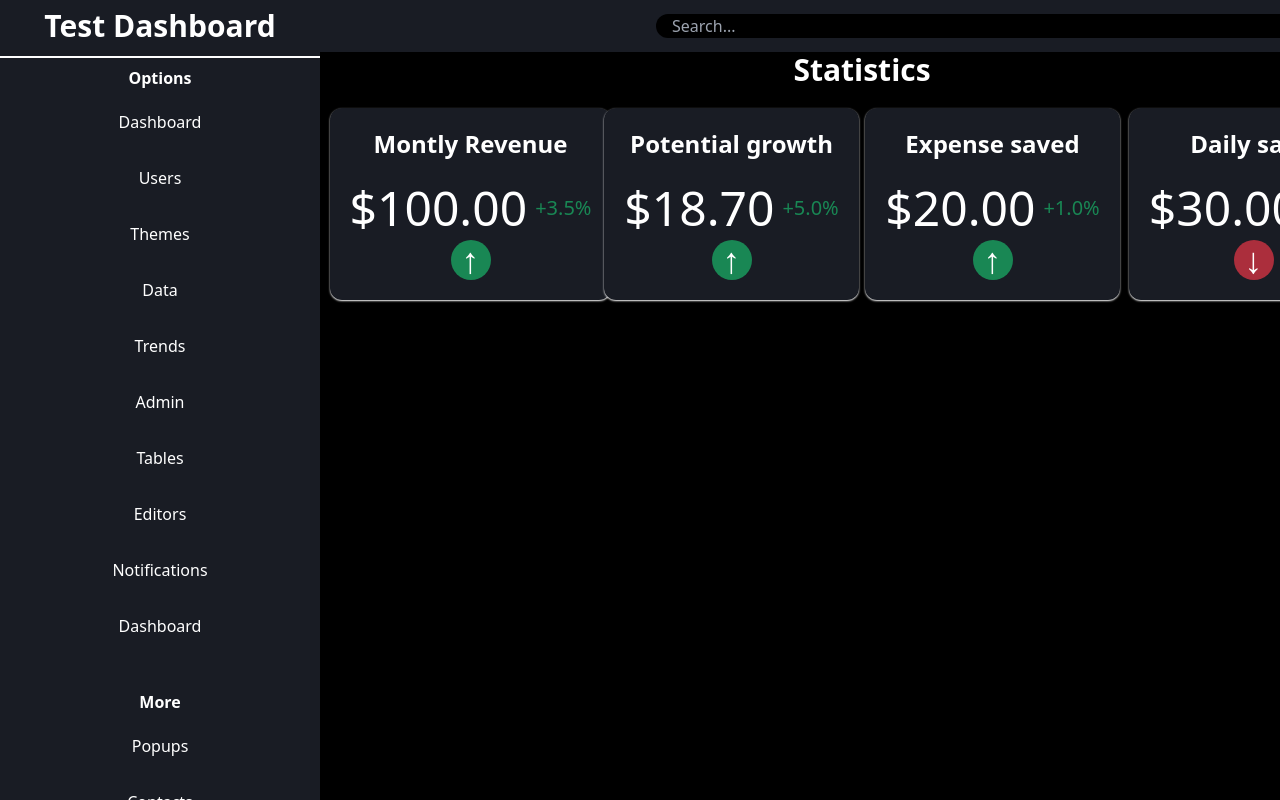
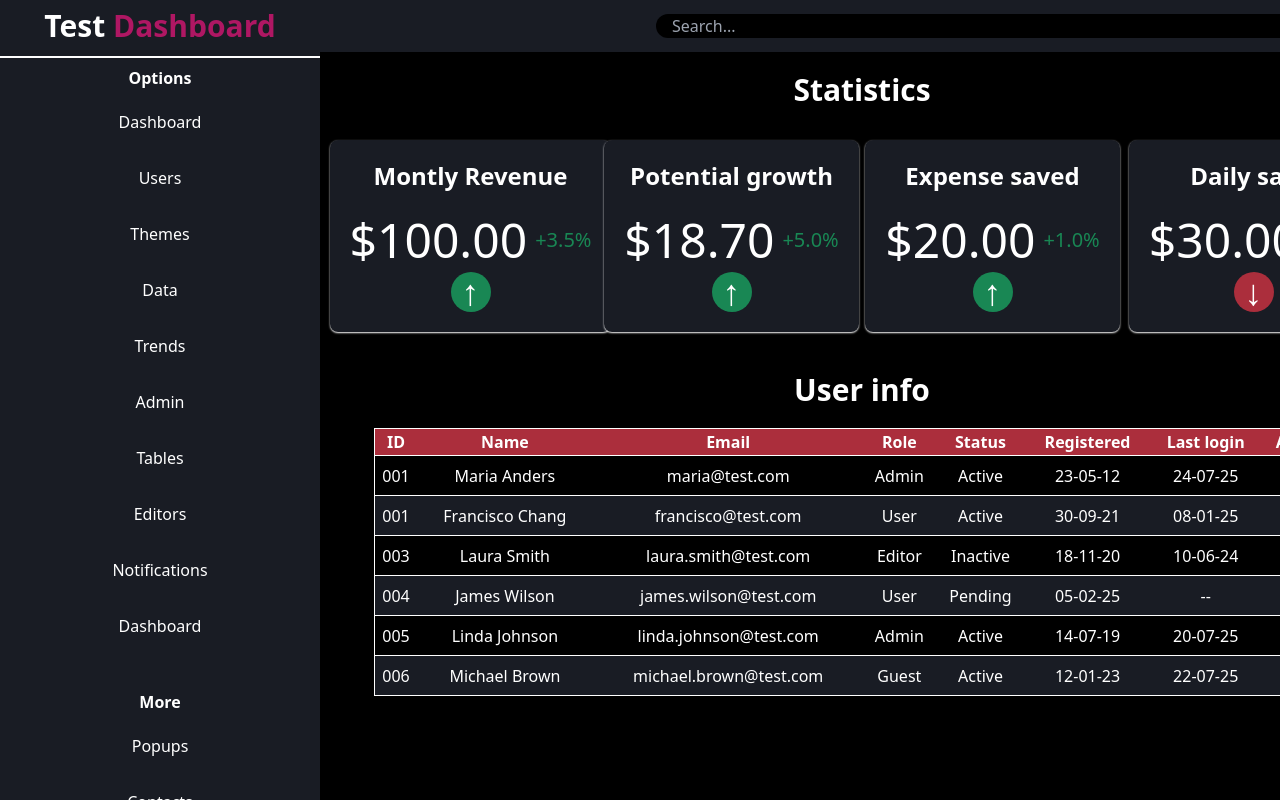
Before and after one commit to Sanish-Ramlal-crdn/tailwind-practice, a plain HTML site: page project-3-admin-dashboard/index.html in a window 1280 px wide. Shown: the top 800 px of the page. Drawn offline with nearby package versions, Linux system fonts and the light colour scheme.

Commit message:
Project 3: adding table to the dashboard
Co-Authored-By: Sanish1246 <71644048+Sanish1246@users.noreply.github.com>

```diff
--- a/project-3-admin-dashboard/index.html
+++ b/project-3-admin-dashboard/index.html
@@ -8,10 +8,12 @@
     <title>Admin Dashboard</title>
 </head>
 
-<body class="flex flex-row">
+<body>
+    <div class="flex flex-row">
         <nav class="fixed left-0 h-screen bg-[#191C24] flex flex-col md:w-80 sm:w-40">
             <div class="flex flex-col">
-            <h1 class="md:text-3xl sm:text-xl text-white font-bold m-auto mt-2">Test Dashboard</h1>
+                <h1 class="md:text-3xl sm:text-xl text-white font-bold m-auto mt-2">Test <span
+                        class="text-[#AF1763]">Dashboard</span></h1>
                 <hr class="border border-white h-0.5 mt-3 mb-2 font-extrabold">
             </div>
 
@@ -19,17 +21,23 @@
                 <h2 class="text-gray font-bold">Options</h2>
                 <p class="w-full px-3 py-3 text-center ml-2 mr-2 rounded-lg hover:bg-black hover:cursor-pointer mt-2">
                     Dashboard</p>
-            <p class="w-full px-3 py-3 text-center ml-2 mr-2 rounded-lg hover:bg-black hover:cursor-pointer mt-2">Users
+                <p class="w-full px-3 py-3 text-center ml-2 mr-2 rounded-lg hover:bg-black hover:cursor-pointer mt-2">
+                    Users
                 </p>
-            <p class="w-full px-3 py-3 text-center ml-2 mr-2 rounded-lg hover:bg-black hover:cursor-pointer mt-2">Themes
+                <p class="w-full px-3 py-3 text-center ml-2 mr-2 rounded-lg hover:bg-black hover:cursor-pointer mt-2">
+                    Themes
                 </p>
-            <p class="w-full px-3 py-3 text-center ml-2 mr-2 rounded-lg hover:bg-black hover:cursor-pointer mt-2">Data
+                <p class="w-full px-3 py-3 text-center ml-2 mr-2 rounded-lg hover:bg-black hover:cursor-pointer mt-2">
+                    Data
                 </p>
-            <p class="w-full px-3 py-3 text-center ml-2 mr-2 rounded-lg hover:bg-black hover:cursor-pointer mt-2">Trends
+                <p class="w-full px-3 py-3 text-center ml-2 mr-2 rounded-lg hover:bg-black hover:cursor-pointer mt-2">
+                    Trends
                 </p>
-            <p class="w-full px-3 py-3 text-center ml-2 mr-2 rounded-lg hover:bg-black hover:cursor-pointer mt-2">Admin
+                <p class="w-full px-3 py-3 text-center ml-2 mr-2 rounded-lg hover:bg-black hover:cursor-pointer mt-2">
+                    Admin
                 </p>
-            <p class="w-full px-3 py-3 text-center ml-2 mr-2 rounded-lg hover:bg-black hover:cursor-pointer mt-2">Tables
+                <p class="w-full px-3 py-3 text-center ml-2 mr-2 rounded-lg hover:bg-black hover:cursor-pointer mt-2">
+                    Tables
                 </p>
                 <p class="w-full px-3 py-3 text-center ml-2 mr-2 rounded-lg hover:bg-black hover:cursor-pointer mt-2">
                     Editors</p>
@@ -39,7 +47,8 @@
                     Dashboard</p>
 
                 <h2 class="text-gray font-bold mt-10">More</h2>
-            <p class="w-full px-3 py-3 text-center ml-2 mr-2 rounded-lg hover:bg-black hover:cursor-pointer mt-2">Popups
+                <p class="w-full px-3 py-3 text-center ml-2 mr-2 rounded-lg hover:bg-black hover:cursor-pointer mt-2">
+                    Popups
                 </p>
                 <p class="w-full px-3 py-3 text-center ml-2 mr-2 rounded-lg hover:bg-black hover:cursor-pointer mt-2">
                     Contacts</p>
@@ -51,17 +60,18 @@
         <div class="flex flex-col w-full h-screen ml-80">
             <nav class="h-14 bg-[#191C24] flex items-center justify-between px-4">
                 <div class="flex items-center md:ml-80 sm:ml-60">
-                <input class="rounded-full px-4 lg:w-[40rem] md:w-[30rem] sm:w-[20rem] bg-black text-white" type="text"
-                    placeholder="Search...">
+                    <input class="rounded-full px-4 lg:w-[40rem] md:w-[30rem] sm:w-[20rem] bg-black text-white"
+                        type="text" placeholder="Search...">
                     <button
                         class="rounded-lg bg-[#198754] text-white ml-2 w-[5rem] h-10 shadow-black shadow-md">Search</button>
                 </div>
-            <img src="user.jpg" class="bg-white rounded-full w-10 h-10 border border-[#AF1763] border border-2"></img>
+                <img src="user.jpg"
+                    class="bg-white rounded-full w-10 h-10 border border-[#AF1763] border border-2"></img>
             </nav>
             <div class="bg-black w-full h-screen">
-            <h1 class="text-white text-center text-3xl font-bold">Statistics</h1>
-            <div class="grid grid-cols-3 md:grid-cols-4 px-5 justify-items-center mt-5">
-                <div class="bg-[#191C24] white p-5 rounded-xl shadow-white shadow-sm">
+                <h1 class="text-white text-center text-3xl font-bold mt-5">Statistics</h1>
+                <div class="grid grid-cols-3 md:grid-cols-4 px-5 justify-items-center mt-8">
+                    <div class="bg-[#191C24] white p-5 rounded-lg shadow-white shadow-sm">
                         <h1 class="text-white font-bold text-2xl text-center">Montly Revenue</h1>
                         <div class="flex flex-row justify-center items-center mt-6 mb-2">
                             <h1 class="text-5xl text-white">$100.00</h1>
@@ -69,7 +79,7 @@
                         </div>
                         <p class="text-white text-4xl w-10 text-center m-auto bg-[#198754] rounded-full mt-2">&uarr;</p>
                     </div>
-                <div class="bg-[#191C24] white p-5 rounded-xl shadow-white shadow-sm">
+                    <div class="bg-[#191C24] white p-5 rounded-lg shadow-white shadow-sm">
                         <h1 class="text-white font-bold text-2xl text-center">Potential growth</h1>
                         <div class="flex flex-row justify-center items-center mt-6 mb-2">
                             <h1 class="text-5xl text-white">$18.70</h1>
@@ -77,7 +87,7 @@
                         </div>
                         <p class="text-white text-4xl w-10 text-center m-auto bg-[#198754] rounded-full mt-2">&uarr;</p>
                     </div>
-                <div class="bg-[#191C24] white p-5 rounded-xl shadow-white shadow-sm">
+                    <div class="bg-[#191C24] white p-5 rounded-lg shadow-white shadow-sm">
                         <h1 class="text-white font-bold text-2xl text-center">Expense saved</h1>
                         <div class="flex flex-row justify-center items-center mt-6 mb-2">
                             <h1 class="text-5xl text-white">$20.00</h1>
@@ -85,7 +95,7 @@
                         </div>
                         <p class="text-white text-4xl w-10 text-center m-auto bg-[#198754] rounded-full mt-2">&uarr;</p>
                     </div>
-                <div class="bg-[#191C24] white p-5 rounded-xl shadow-white shadow-sm">
+                    <div class="bg-[#191C24] white p-5 rounded-lg shadow-white shadow-sm">
                         <h1 class="text-white font-bold text-2xl text-center">Daily sales</h1>
                         <div class="flex flex-row justify-center items-center mt-6 mb-2">
                             <h1 class="text-5xl text-white">$30.00</h1>
@@ -94,8 +104,102 @@
                         <p class="text-white text-4xl w-10 text-center m-auto bg-[#AB2E3C] rounded-full mt-2">&darr;</p>
                     </div>
                 </div>
+
+                <h1 class="text-white text-center text-3xl font-bold mt-10">User info</h1>
+                <table class="text-white border border-white w-[90%] m-auto mt-5">
+                    <tr class="bg-[#AB2E3C]">
+                        <th>ID</th>
+                        <th>Name</th>
+                        <th>Email</th>
+                        <th>Role</th>
+                        <th>Status</th>
+                        <th>Registered</th>
+                        <th>Last login</th>
+                        <th>Actions</th>
+                    </tr>
+                    <tr class="text-center h-10 border border-white odd:bg-[#191C24]">
+                        <td>001</td>
+                        <td>Maria Anders</td>
+                        <td>maria@test.com</td>
+                        <td>Admin</td>
+                        <td>Active</td>
+                        <td>23-05-12</td>
+                        <td>24-07-25</td>
+                        <td>
+                            <button class="bg-[#198754] rounded-md">✏️</button>
+                            <button class="bg-[#AB2E3C] rounded-md">🗑</button>
+                        </td>
+                    </tr>
+                    <tr class="text-center h-10 border border-white odd:bg-[#191C24]">
+                        <td>001</td>
+                        <td>Francisco Chang</td>
+                        <td>francisco@test.com</td>
+                        <td>User</td>
+                        <td>Active</td>
+                        <td>30-09-21</td>
+                        <td>08-01-25</td>
+                        <td>
+                            <button class="bg-[#198754] rounded-md">✏️</button>
+                            <button class="bg-[#AB2E3C] rounded-md">🗑</button>
+                        </td>
+                    </tr>
+                    <tr class="text-center h-10 border border-white odd:bg-[#191C24]">
+                        <td>003</td>
+                        <td>Laura Smith</td>
+                        <td>laura.smith@test.com</td>
+                        <td>Editor</td>
+                        <td>Inactive</td>
+                        <td>18-11-20</td>
+                        <td>10-06-24</td>
+                        <td>
+                            <button class="bg-[#198754] rounded-md">✏️</button>
+                            <button class="bg-[#AB2E3C] rounded-md">🗑</button>
+                        </td>
+                    </tr>
+                    <tr class="text-center h-10 border border-white odd:bg-[#191C24]">
+                        <td>004</td>
+                        <td>James Wilson</td>
+                        <td>james.wilson@test.com</td>
+                        <td>User</td>
+                        <td>Pending</td>
+                        <td>05-02-25</td>
+                        <td>--</td>
+                        <td>
+                            <button class="bg-[#198754] rounded-md">✏️</button>
+                            <button class="bg-[#AB2E3C] rounded-md">🗑</button>
+                        </td>
+                    </tr>
+                    <tr class="text-center h-10 border border-white odd:bg-[#191C24]">
+                        <td>005</td>
+                        <td>Linda Johnson</td>
+                        <td>linda.johnson@test.com</td>
+                        <td>Admin</td>
+                        <td>Active</td>
+                        <td>14-07-19</td>
+                        <td>20-07-25</td>
+                        <td>
+                            <button class="bg-[#198754] rounded-md">✏️</button>
+                            <button class="bg-[#AB2E3C] rounded-md">🗑</button>
+                        </td>
+                    </tr>
+                    <tr class="text-center h-10 border border-white odd:bg-[#191C24]">
+                        <td>006</td>
+                        <td>Michael Brown</td>
+                        <td>michael.brown@test.com</td>
+                        <td>Guest</td>
+                        <td>Active</td>
+                        <td>12-01-23</td>
+                        <td>22-07-25</td>
+                        <td>
+                            <button class="bg-[#198754] rounded-md">✏️</button>
+                            <button class="bg-[#AB2E3C] rounded-md">🗑</button>
+                        </td>
+                    </tr>
+                </table>
             </div>
         </div>
+    </div>
+
 </body>
 
 </html>
```
Lines whose indentation alone changed are shown as unchanged.
